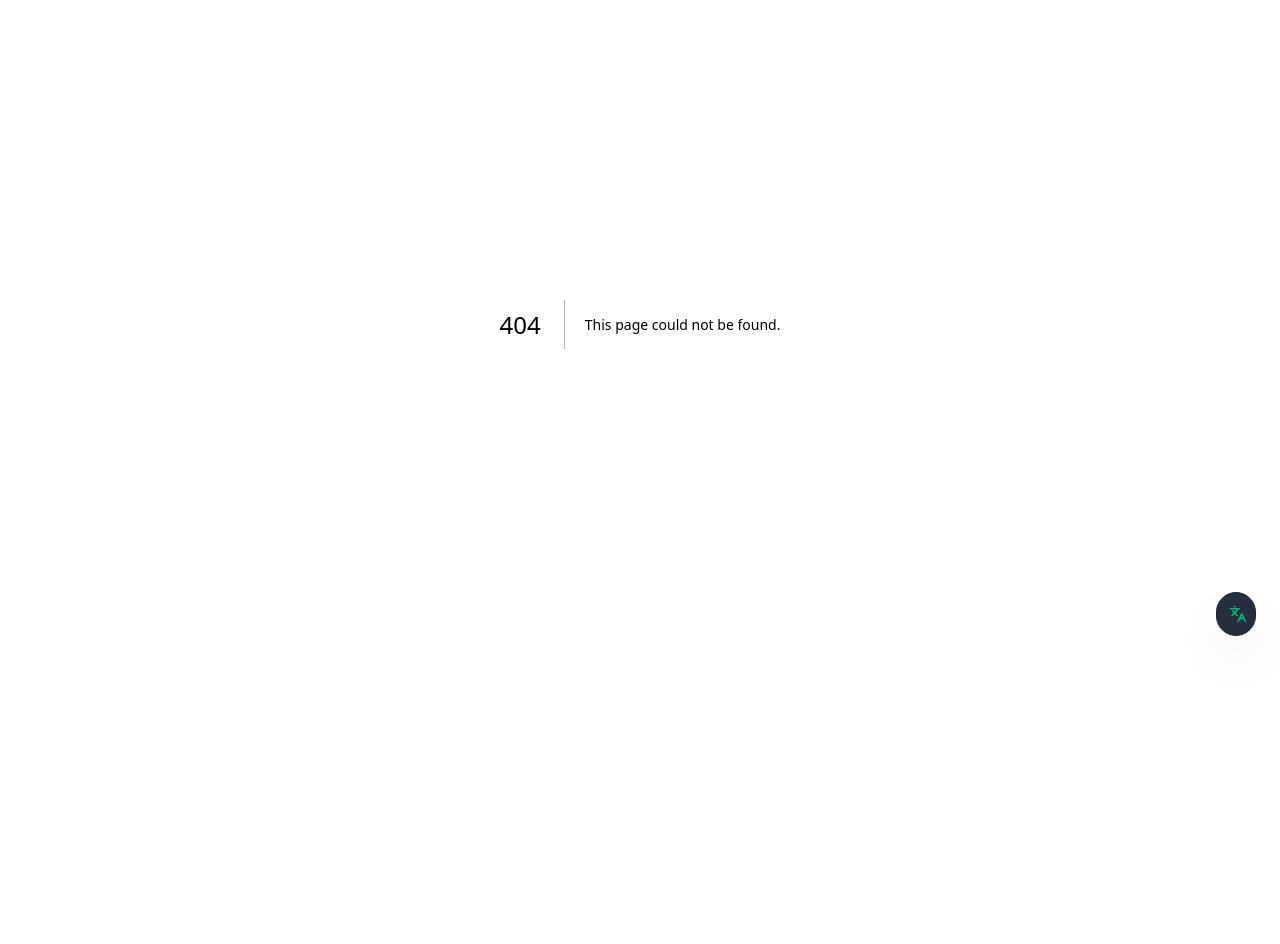
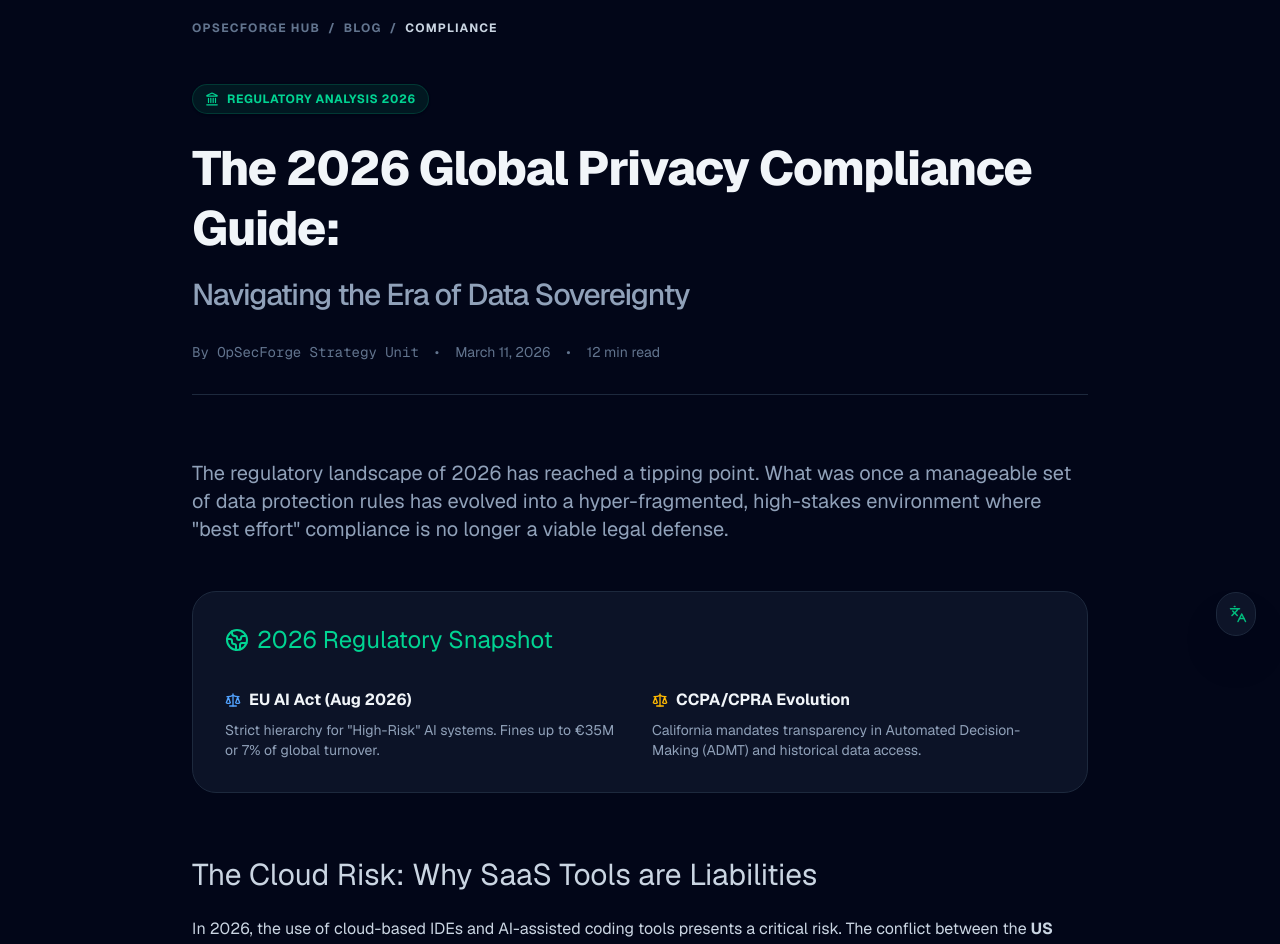
Before and after one commit to cyberdroid2077/opsecforge-tools, a Next.js app: page /blog/global-privacy-compliance-guide-2026 in a window 1280 px wide. Before the commit this address had no page. Shown: the part 140-1084 px from the top of the page. Before the commit the page ends 864 px from the top, so only its background shows below. Built offline with nearby package versions, Linux system fonts and the light colour scheme.

Commit message:
content: add heavyweight 2026 global privacy compliance guide

```diff
--- /dev/null
+++ b/app/blog/global-privacy-compliance-guide-2026/page.tsx
@@ -0,0 +1,127 @@
+import React from 'react';
+import { ShieldCheck, Lock, ArrowRight, Globe2, Scale, AlertTriangle, FileCheck2, Landmark } from 'lucide-react';
+import Link from 'next/link';
+
+export default function BlogPost() {
+  return (
+    <main className="flex min-h-screen flex-col items-center justify-start p-6 lg:p-24 bg-slate-950 font-sans selection:bg-emerald-500/30">
+      <div className="z-10 w-full max-w-4xl font-sans text-slate-300">
+
+        {/* Breadcrumb */}
+        <div className="mb-12 text-slate-500 text-xs font-bold uppercase tracking-widest flex items-center gap-2">
+          <Link href="/" className="hover:text-emerald-400 transition-colors">OpSecForge Hub</Link>
+          <span>/</span>
+          <Link href="/blog" className="hover:text-emerald-400 transition-colors">Blog</Link>
+          <span>/</span>
+          <span className="text-slate-300">Compliance</span>
+        </div>
+
+        {/* Article Header */}
+        <header className="mb-16">
+          <div className="inline-flex items-center gap-2 px-3 py-1.5 rounded-full bg-emerald-500/10 border border-emerald-500/20 text-emerald-400 mb-6 shadow-sm">
+            <Landmark size={14} />
+            <span className="text-xs font-bold tracking-wider">REGULATORY ANALYSIS 2026</span>
+          </div>
+          <h1 className="text-4xl lg:text-5xl font-extrabold tracking-tight text-slate-100 mb-6 leading-tight">
+            The 2026 Global Privacy Compliance Guide: <br/>
+            <span className="text-slate-400 font-medium text-3xl">Navigating the Era of Data Sovereignty</span>
+          </h1>
+          <div className="flex items-center gap-4 text-sm text-slate-500 border-b border-slate-800 pb-8">
+            <span className="font-mono">By OpSecForge Strategy Unit</span>
+            <span>•</span>
+            <span>March 11, 2026</span>
+            <span>•</span>
+            <span>12 min read</span>
+          </div>
+        </header>
+
+        {/* Article Body */}
+        <article className="prose prose-invert prose-slate lg:prose-lg max-w-none prose-headings:text-slate-100 prose-a:text-emerald-400 hover:prose-a:text-emerald-300 prose-strong:text-slate-200">
+
+          <p className="lead text-xl text-slate-400 mb-8">
+            The regulatory landscape of 2026 has reached a tipping point. What was once a manageable set of data protection rules has evolved into a hyper-fragmented, high-stakes environment where &quot;best effort&quot; compliance is no longer a viable legal defense.
+          </p>
+
+          <div className="bg-slate-900/80 border border-slate-800 p-8 rounded-3xl my-12">
+            <h2 className="text-2xl mt-0 text-emerald-400 flex items-center gap-2">
+                <Globe2 size={24} /> 2026 Regulatory Snapshot
+            </h2>
+            <div className="grid grid-cols-1 md:grid-cols-2 gap-6 mt-8">
+                <div className="space-y-2">
+                    <h4 className="text-slate-100 font-bold flex items-center gap-2">
+                        <Scale size={16} className="text-blue-400" /> EU AI Act (Aug 2026)
+                    </h4>
+                    <p className="text-sm text-slate-400">Strict hierarchy for &quot;High-Risk&quot; AI systems. Fines up to €35M or 7% of global turnover.</p>
+                </div>
+                <div className="space-y-2">
+                    <h4 className="text-slate-100 font-bold flex items-center gap-2">
+                        <Scale size={16} className="text-amber-400" /> CCPA/CPRA Evolution
+                    </h4>
+                    <p className="text-sm text-slate-400">California mandates transparency in Automated Decision-Making (ADMT) and historical data access.</p>
+                </div>
+            </div>
+          </div>
+
+          <h2 className="text-3xl mt-16 mb-6">The Cloud Risk: Why SaaS Tools are Liabilities</h2>
+          <p>
+            In 2026, the use of cloud-based IDEs and AI-assisted coding tools presents a critical risk. The conflict between the <strong>US CLOUD Act</strong> and the <strong>EU GDPR</strong> has intensified. European regulators increasingly view US-based cloud processing as a violation of data sovereignty.
+          </p>
+
+          <div className="bg-rose-500/5 border-l-4 border-rose-500 p-6 my-8 rounded-r-xl">
+            <div className="flex items-center gap-2 text-rose-400 font-bold mb-2">
+                <AlertTriangle size={20} />
+                <span>THE SUPPLY CHAIN AUDIT NIGHTMARE</span>
+            </div>
+            When using a cloud-based toolchain, you are responsible for the provider, their sub-processors, and the infrastructure. In 2026, auditing this chain often exceeds the productivity gains.
+          </div>
+
+          <h2 className="text-3xl mt-16 mb-6">The OpSecForge Solution: Architecture as Compliance</h2>
+          <p>
+            OpSecForge addresses the 2026 compliance crisis by eliminating the &quot;transfer&quot; entirely. By adopting a local-only architecture, enterprises can bypass the most complex aspects of global privacy law.
+          </p>
+
+          <ul className="space-y-6 my-12 list-none pl-0">
+            <li className="flex gap-4">
+              <div className="p-2 bg-emerald-500/10 rounded-lg h-fit">
+                <FileCheck2 className="text-emerald-500" size={20} />
+              </div>
+              <div>
+                <strong className="text-slate-100 block mb-1">Eliminating the DPA</strong>
+                <span className="text-slate-400 text-sm">Because we do not process your data on our servers, no Data Processing Agreement (DPA) is required. This reduces procurement cycles by months.</span>
+              </div>
+            </li>
+            <li className="flex gap-4">
+              <div className="p-2 bg-emerald-500/10 rounded-lg h-fit">
+                <ShieldCheck className="text-emerald-500" size={20} />
+              </div>
+              <div>
+                <strong className="text-slate-100 block mb-1">Sovereignty by Design</strong>
+                <span className="text-slate-400 text-sm">Data remains within your local perimeter, satisfying the strictest interpretations of GDPR and local residency laws (PIPL, DPDP).</span>
+              </div>
+            </li>
+          </ul>
+
+          <h2 className="text-3xl mt-16 mb-6">Conclusion</h2>
+          <p>
+            The &quot;move fast and break things&quot; era of cloud development has been replaced by the &quot;verify and localize&quot; era of compliance. Enterprises that continue to rely on SaaS-based developer tools are essentially betting their global market access on the legal stability of cross-border data flows.
+          </p>
+
+          {/* CTA Section */}
+          <div className="mt-16 p-10 bg-gradient-to-br from-slate-900 to-slate-950 border border-emerald-500/30 rounded-2xl text-center shadow-[0_0_30px_rgba(16,185,129,0.05)]">
+            <h3 className="text-2xl font-bold text-slate-100 mb-4 mt-0">Compliance Without Compromise</h3>
+            <p className="text-slate-400 mb-8 max-w-xl mx-auto font-sans">
+              Keep your sensitive developer data where it belongs: on your machine.
+            </p>
+            <Link
+              href="/"
+              className="inline-flex items-center gap-2 bg-emerald-600 hover:bg-emerald-500 text-white px-8 py-4 rounded-full font-bold transition-all hover:scale-105 no-underline"
+            >
+              Explore Zero-Trust Tools <ArrowRight size={20} />
+            </Link>
+          </div>
+
+        </article>
+      </div>
+    </main>
+  );
+}
--- a/app/blog/page.tsx
+++ b/app/blog/page.tsx
@@ -1,8 +1,17 @@
 import React from 'react';
-import { BookOpen, Terminal, ShieldCheck, ArrowRight, Clock, Brain } from 'lucide-react';
+import { BookOpen, Terminal, ShieldCheck, ArrowRight, Clock, Brain, Globe2 } from 'lucide-react';
 import Link from 'next/link';
 
 const posts = [
+  {
+    id: 'global-privacy-compliance-guide-2026',
+    title: 'The 2026 Global Privacy Compliance Guide: Navigating Data Sovereignty',
+    excerpt: 'Regulatory landscapes have reached a tipping point. Learn why local-only developer tools are now a mandate for global compliance.',
+    category: 'Compliance',
+    date: 'March 11, 2026',
+    readTime: '12 min',
+    icon: <Globe2 className="text-blue-400" size={24} />
+  },
   {
     id: 'ai-opsec-checklist-how-to-use-llms-safely',
     title: "The AI OpSec Checklist: How to Use LLMs Without Leaking Your Company's Secret Sauce",
```
